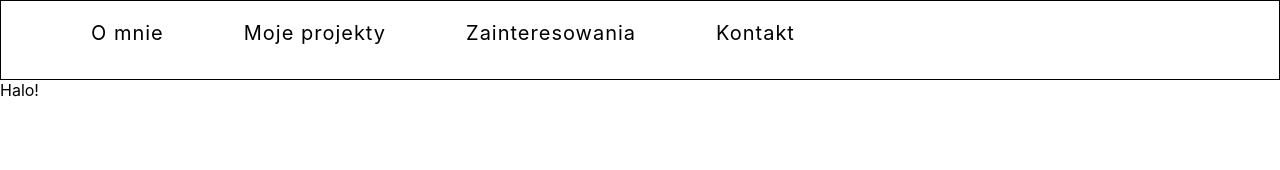
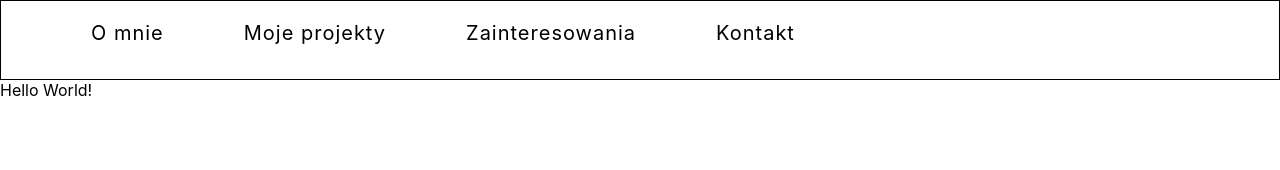
Before and after one commit to yougonnagetyours/potrfolio-blog-1, a React (Create React App) app: page / in a window 1280 px wide. Shown: the top 170 px of the page. Built offline with nearby package versions, Linux system fonts and the light colour scheme.

Commit message:
Add Typewritter effect pack

```diff
--- a/package.json
+++ b/package.json
@@ -5,7 +5,8 @@
   "dependencies": {
     "react": "^16.13.1",
     "react-dom": "^16.13.1",
-    "react-scripts": "2.1.8"
+    "react-scripts": "2.1.8",
+    "typewriter-effect": "^2.13.1"
   },
   "scripts": {
     "start": "react-scripts start",
--- a/src/MainPage.js
+++ b/src/MainPage.js
@@ -1,5 +1,6 @@
 import React, { Component } from 'react';
 import './MainPage.css'
+import Typewriter from 'typewriter-effect';
 
 class MainPage extends Component {
   state = {
@@ -12,7 +13,21 @@ class MainPage extends Component {
   render() {
     return (
       <div>
-        Halo!
+        <Typewriter
+          onInit={(typewriter) => {
+            typewriter.typeString('Hello World!')
+              .callFunction(() => {
+                console.log('String typed out!');
+              })
+              .pauseFor(2500)
+              .deleteAll()
+              .callFunction(() => {
+                console.log('All strings were deleted');
+              })
+              .typeString('Bye World!')
+              .start();
+          }}
+        />
       </div>
     );
   }
```
Also changed, not shown: 1 other file (tests, documents, lock files or other folders).
